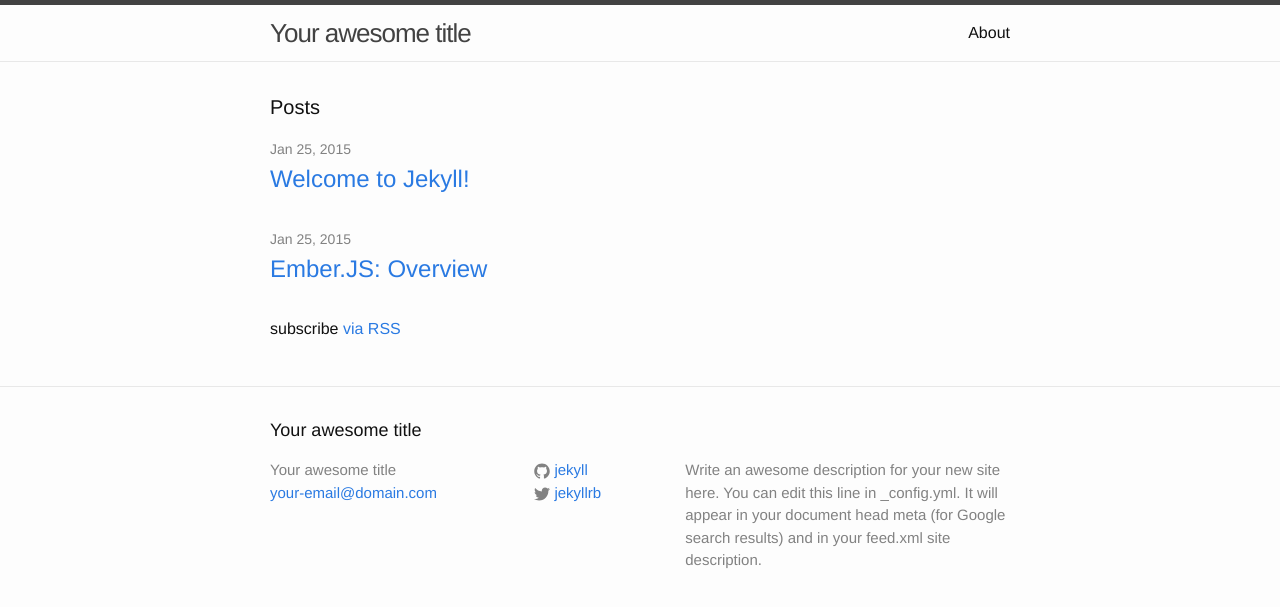
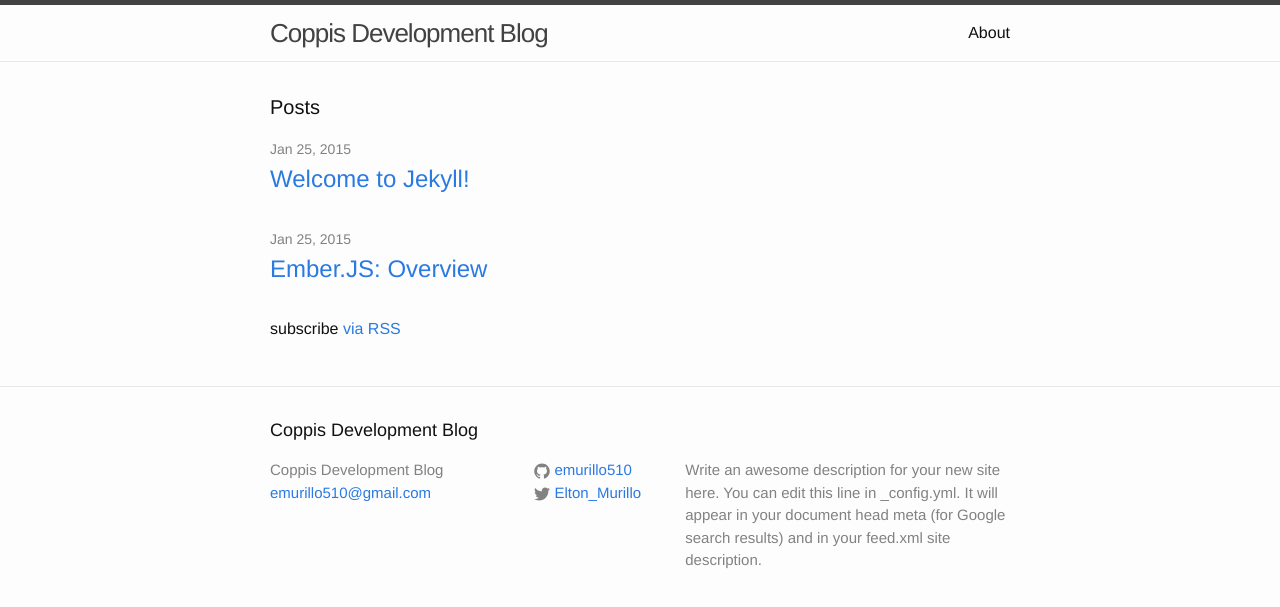
Before and after one commit to emurillo510/coppis-blog.github.io, a Jekyll site: the page built from index.html, in a window 1280 px wide. Shown: the top 607 px of the page. Built offline with Jekyll 4.4.1, drawn with Linux system fonts in a browser that asks for light colours.

Commit message:
Coppis Development Blog to Header

```diff
--- a/_config.yml
+++ b/_config.yml
@@ -1,14 +1,14 @@
 # Site settings
-title: Your awesome title
-email: your-email@domain.com
+title: Coppis Development Blog
+email: emurillo510@gmail.com
 description: > # this means to ignore newlines until "baseurl:"
   Write an awesome description for your new site here. You can edit this
   line in _config.yml. It will appear in your document head meta (for
   Google search results) and in your feed.xml site description.
 baseurl: "" # the subpath of your site, e.g. /blog/
-url: "http://yourdomain.com" # the base hostname & protocol for your site
-twitter_username: jekyllrb
-github_username:  jekyll
+url: "http://coppis.co" # the base hostname & protocol for your site
+twitter_username: Elton_Murillo
+github_username:  emurillo510
 
 # Build settings
 markdown: kramdown
```
